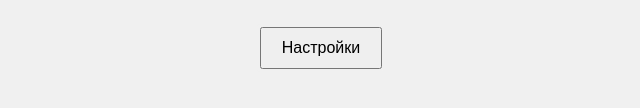
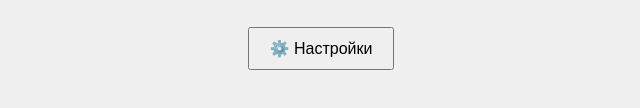
Before and after one commit to Sergiumiro/Sergiumiro.github.io, a plain HTML site: page index.html in a window 1280 px wide. Shown: the part 586-694 px from the top of the page, without its empty margins (319-959 px from the left). Drawn offline with Linux system fonts and the light colour scheme.

Commit message:
Update index.html

```diff
--- a/index.html
+++ b/index.html
@@ -13,7 +13,7 @@
     <div class="wheel-container" id="wheel2-container">
       <div class="wheel" id="wheel2"></div>
     </div>
-    <button id="settings-btn">Настройки</button>
+    <button id="settings-btn">⚙️ Настройки</button>
 
     <div id="settings-modal" class="modal hidden">
       <h3>Редактировать списки</h3>
```
